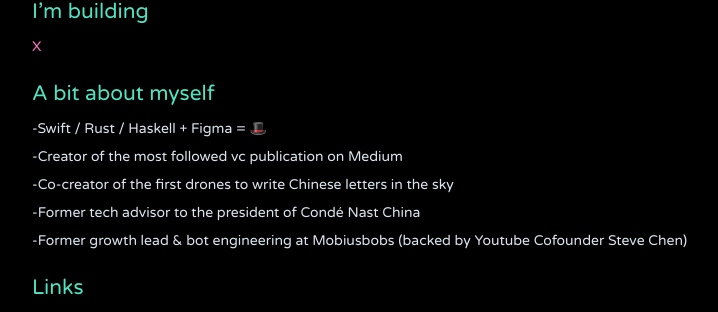
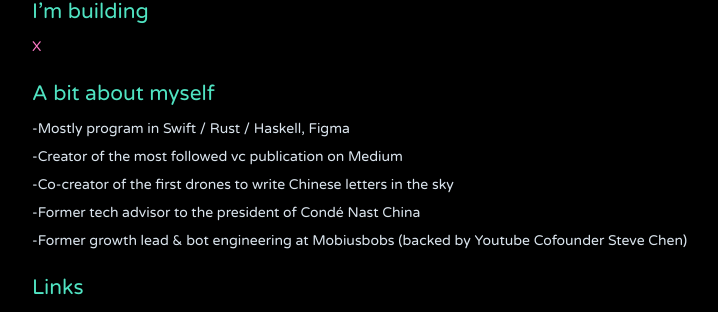
Before and after one commit to jithendrabsy/thoughts, a Jekyll site: the page built from _posts/2040-12-31-about-me.md, in a window 1280 px wide. Shown: the part 267-579 px from the top of the page, without its empty margins (238-956 px from the left). Built offline with Jekyll 4.4.1, drawn with Linux system fonts in a browser that asks for light colours; nearby versions of some CDN libraries.

Commit message:
Update 0

```diff
--- a/_posts/2040-12-31-about-me.md
+++ b/_posts/2040-12-31-about-me.md
@@ -13,7 +13,7 @@ tags:
 
 ## A bit about myself
 
--Swift / Rust / Haskell + Figma = 🎩
+-Mostly program in Swift / Rust / Haskell, Figma
 
 -Creator of the most followed vc publication on Medium
 
```
Also changed, not shown: _posts/2020-03-11-pmarca-flying-car.md (+1 -1 lines).
